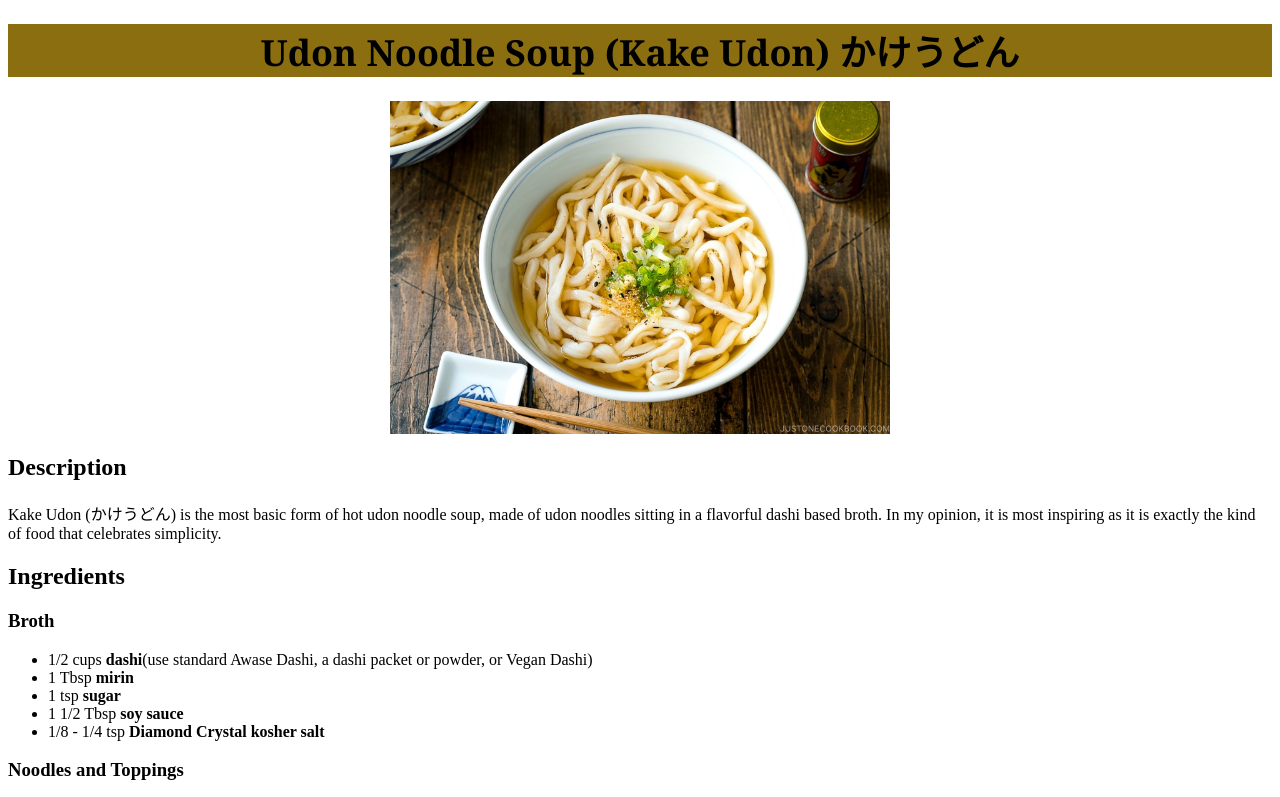
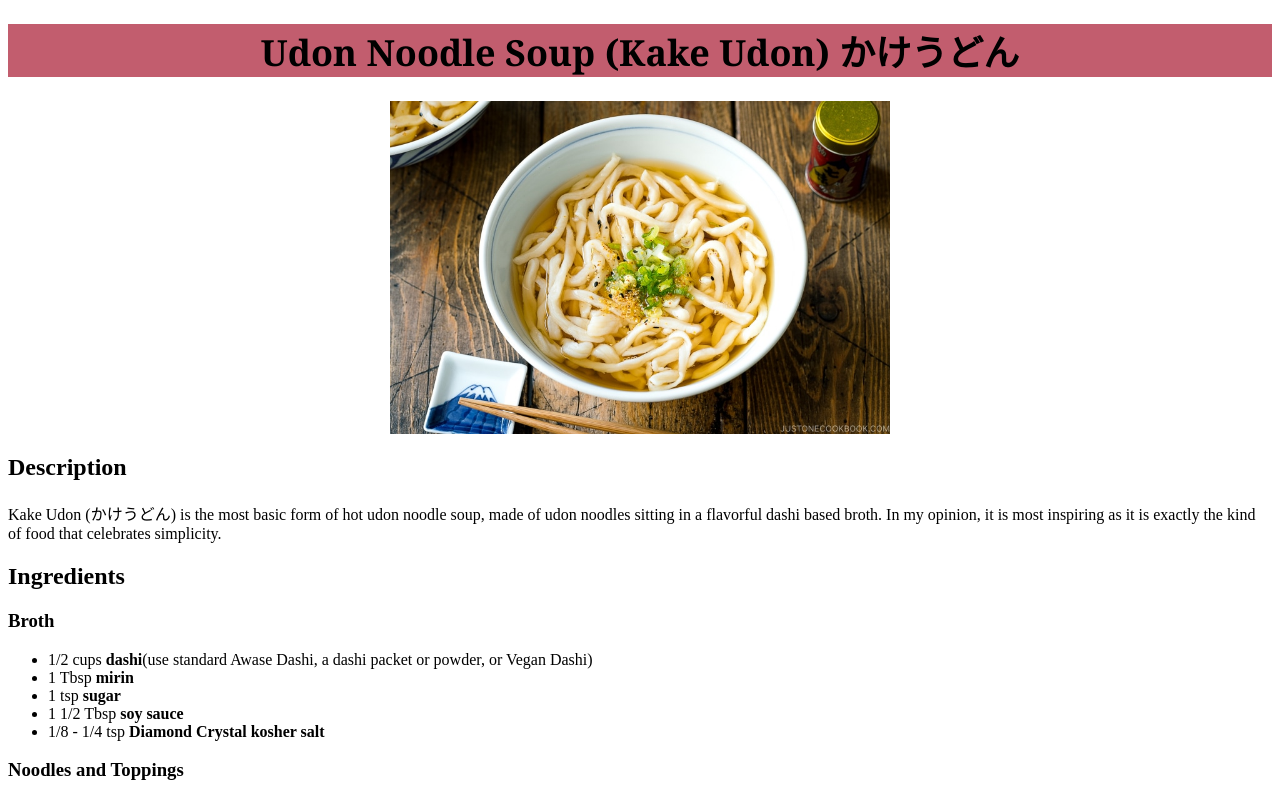
Before and after one commit to philip-hargreaves/odin-recipes, a plain HTML site: page recipes/udon.html in a window 1280 px wide. Shown: the top 797 px of the page. Drawn offline with Linux system fonts and the light colour scheme.

Commit message:
Update udon page header color

```diff
--- a/style.css
+++ b/style.css
@@ -25,7 +25,7 @@
   background-color: rgb(206, 174, 68);
 }
 .page-header.udon {
-  background-color: rgb(139, 110, 15);
+  background-color: rgb(194, 93, 110);
 }
 .page-header.yakisoba {
   background-color: rgb(228, 158, 8);
```
